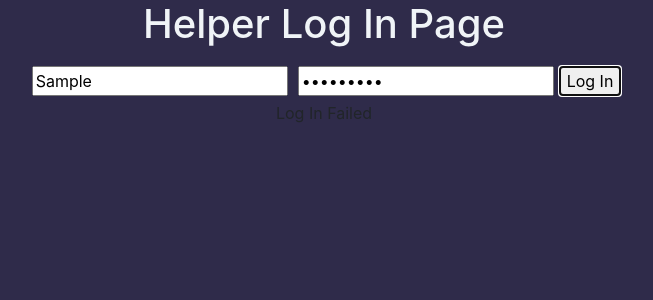
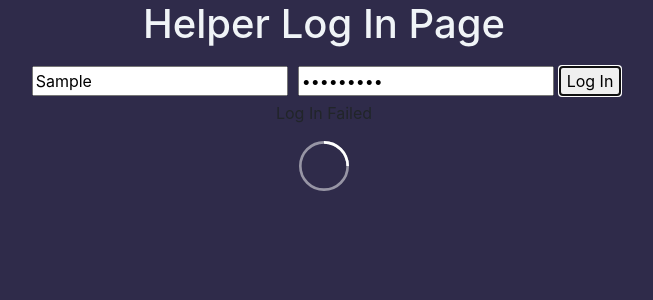
Before and after one commit to aaronw4/helpTicket, a React (Create React App) app in the folder dev-desk/: page /loginHelper in a window 1280 px wide. Both pictures are taken after typing "Sample", "Sample123" into the empty fields and a click on the button "Log In". Shown: the top 300 px of the page, without its empty margins (316-969 px from the left). Built offline with nearby package versions, Linux system fonts and the light colour scheme; no server answers; the HTML template or start-up script is replaced by a standard one.

Commit message:
Added spinner to log in pages

```diff
--- a/dev-desk/src/Components/loginHelper.js
+++ b/dev-desk/src/Components/loginHelper.js
@@ -1,5 +1,8 @@
 import React from 'react';
 import axios from 'axios';
+import Loader from 'react-loader-spinner';
+import "react-loader-spinner/dist/loader/css/react-spinner-loader.css";
+
 
 class LoginHelper extends React.Component {
     state = {
@@ -7,7 +10,8 @@ class LoginHelper extends React.Component {
             username: '',
             password: ''
         },
-        failLogin: false
+        failLogin: false,
+        hitSubmit: false
     };
 
     handleChange = e => {
@@ -21,6 +25,7 @@ class LoginHelper extends React.Component {
 
     login = e => {
         e.preventDefault();
+        this.setState({hitSubmit: true});
 
         axios
             .post('https://dev-desk-que-3-bw.herokuapp.com/api/user/login', this.state.credentials)
@@ -62,6 +67,14 @@ class LoginHelper extends React.Component {
                     <button>Log In</button>
                     {this.state.failLogin === true ? <p>Log In Failed</p> : null}
                 </form>
+                {this.state.hitSubmit === true ?
+                <Loader
+                    type="Oval"
+                    color="white"
+                    height={50}
+                    width={50}
+                    timeout={0}
+                />  : null  }
             </div>
         );
     };
--- a/dev-desk/src/Pages/studentLogin.js
+++ b/dev-desk/src/Pages/studentLogin.js
@@ -1,5 +1,7 @@
 import React from "react";
-import axios from 'axios'
+import axios from 'axios';
+import Loader from 'react-loader-spinner';
+import "react-loader-spinner/dist/loader/css/react-spinner-loader.css";
 
 class studentLogin extends React.Component {
 
@@ -8,7 +10,8 @@ class studentLogin extends React.Component {
         username: '',
         password: ''
     },
-    failLogin: false
+    failLogin: false,
+    hitSubmit: false
 };
 
 handleChange = e => {
@@ -22,6 +25,7 @@ handleChange = e => {
 
 login = e => {
     e.preventDefault();
+    this.setState({hitSubmit: true});
 
     axios
         .post('https://dev-desk-que-3-bw.herokuapp.com/api/user/login', this.state.credentials)
@@ -69,6 +73,14 @@ login = e => {
             </div>
           </div>
         </div>
+        {this.state.hitSubmit === true ?
+        <Loader
+          type="Oval"
+          color="white"
+          height={50}
+          width={50}
+          timeout={0}
+        />  : null  }
       </div>
     );
   }
--- a/package.json
+++ b/package.json
@@ -1,6 +1,7 @@
 {
   "dependencies": {
     "axios": "^0.19.0",
+    "react-loader-spinner": "^3.1.5",
     "react-router-dom": "^5.1.2",
     "styled-components": "^4.4.1"
   }
```
Also changed, not shown: 1 other file (tests, documents, lock files or other folders).
